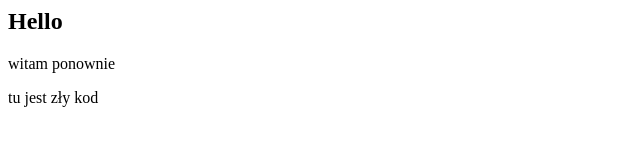
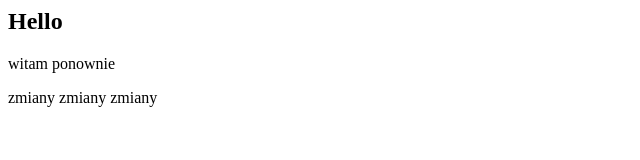
Before and after one commit to AgataS-front/pushGH2, a plain HTML site: page index.html in a window 1280 px wide. Shown: the full height of the page, 0-640 px from the left. Drawn offline with Linux system fonts and the light colour scheme.

Commit message:
zmiany zmiany zmiany

```diff
--- a/index.html
+++ b/index.html
@@ -3,4 +3,4 @@
 <p>witam ponownie</p>
 
 
-<p>tu jest zły kod</p>
+<p>zmiany zmiany zmiany</p>
```
